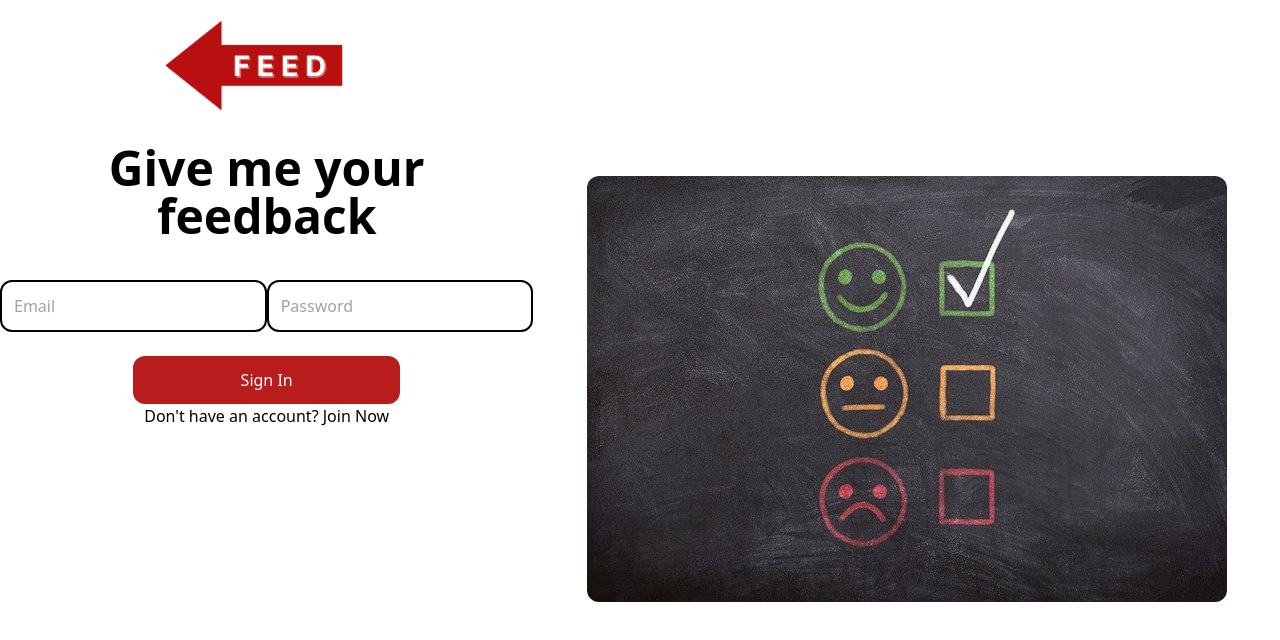
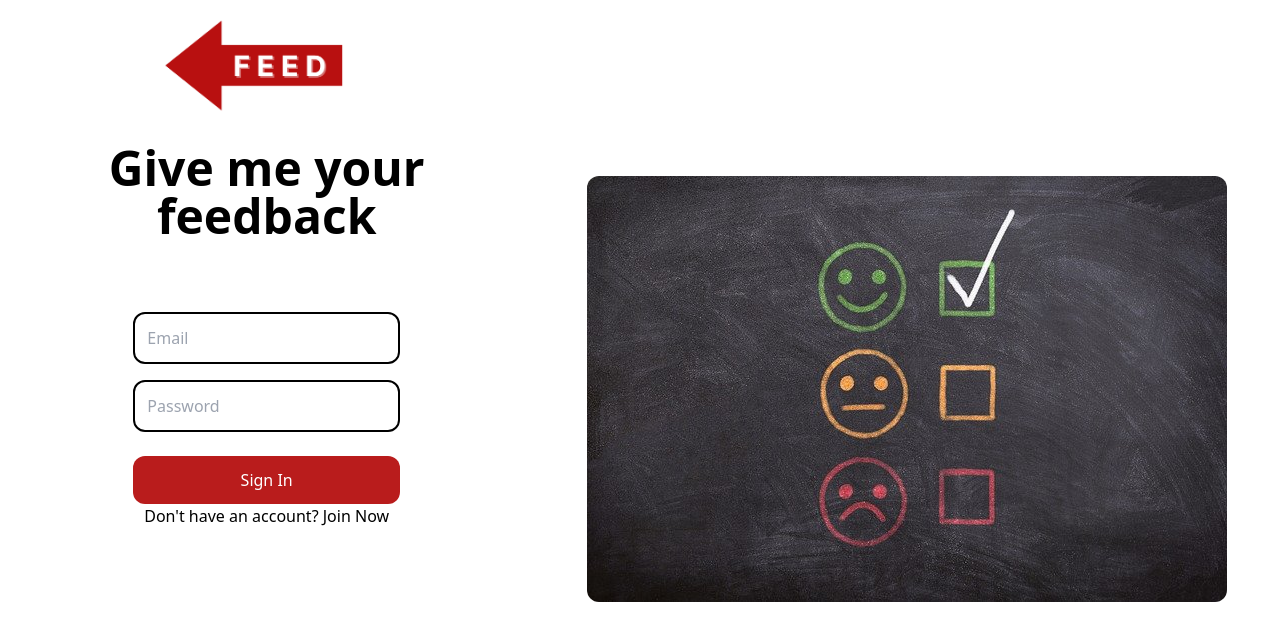
Before and after one commit to karamalashkar/yourfeedback, a React (Create React App) app in the folder frontend/frontend-website/yourfeedback-website/: page / in a window 1280 px wide. Shown: the top 640 px of the page. Built offline with nearby package versions, Linux system fonts and the light colour scheme.

Commit message:
Frontend <> Editing landing page

```diff
--- a/frontend/frontend-website/yourfeedback-website/src/pages/Landing.js
+++ b/frontend/frontend-website/yourfeedback-website/src/pages/Landing.js
@@ -20,15 +20,15 @@ const Landing = () =>{
         <>
             <Navbar />
             <div className='flex flex-col align-center xl:flex-row'>
-                <div className='xl:w-5/12 flex-col items-center'>
-                    <h1 className='mb-8 text-5xl font-bold'>Give me your <br/> feedback</h1>
+                <div className='xl:w-5/12 flex flex-col items-center'>
+                    <h1 className='mb-8 text-5xl font-bold text-center'>Give me your <br/> feedback</h1>
                     <h2 className="my-4 text-lg text-red-700 font-bold">{error}</h2>
-                    <form onSubmit={login}>
+                    <form onSubmit={login} className="w-full flex flex-col items-center">
                         <Input type='email' text='Email' setValue={setEmail} setError={setError} />
                         <Input type='password' text='Password' setValue={setPassword} setError={setError} />
                         <Button text='Sign In' />
                     </form>
-                    <h4>Don't have an account? <a href=''>Join Now</a></h4>
+                    <h4>Don't have an account? <a href='/signup'>Join Now</a></h4>
                 </div>
                 <div className='my-4 flex justify-center xl:w-7/12'>
                     <img src='feedback.jpg' className='mt-4 rounded-xl' alt='feedback' />
```
